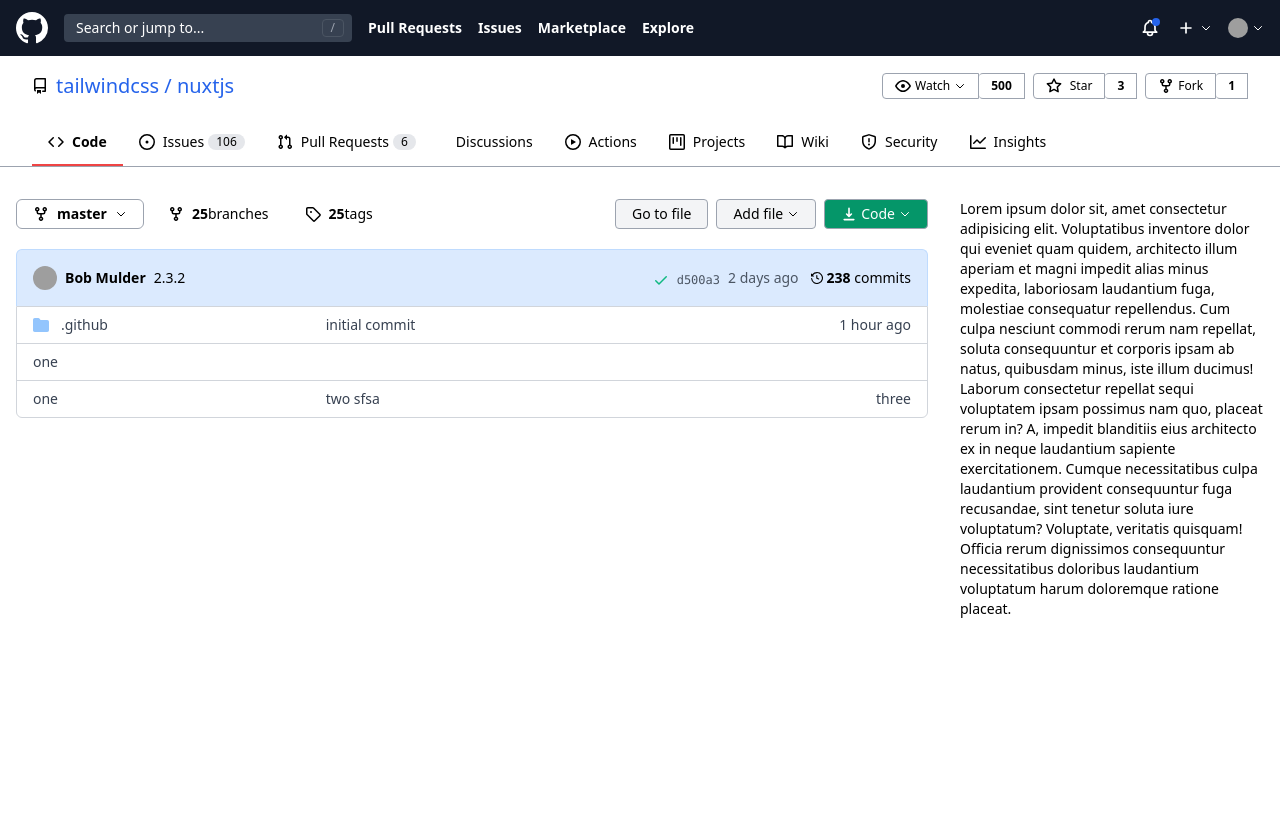
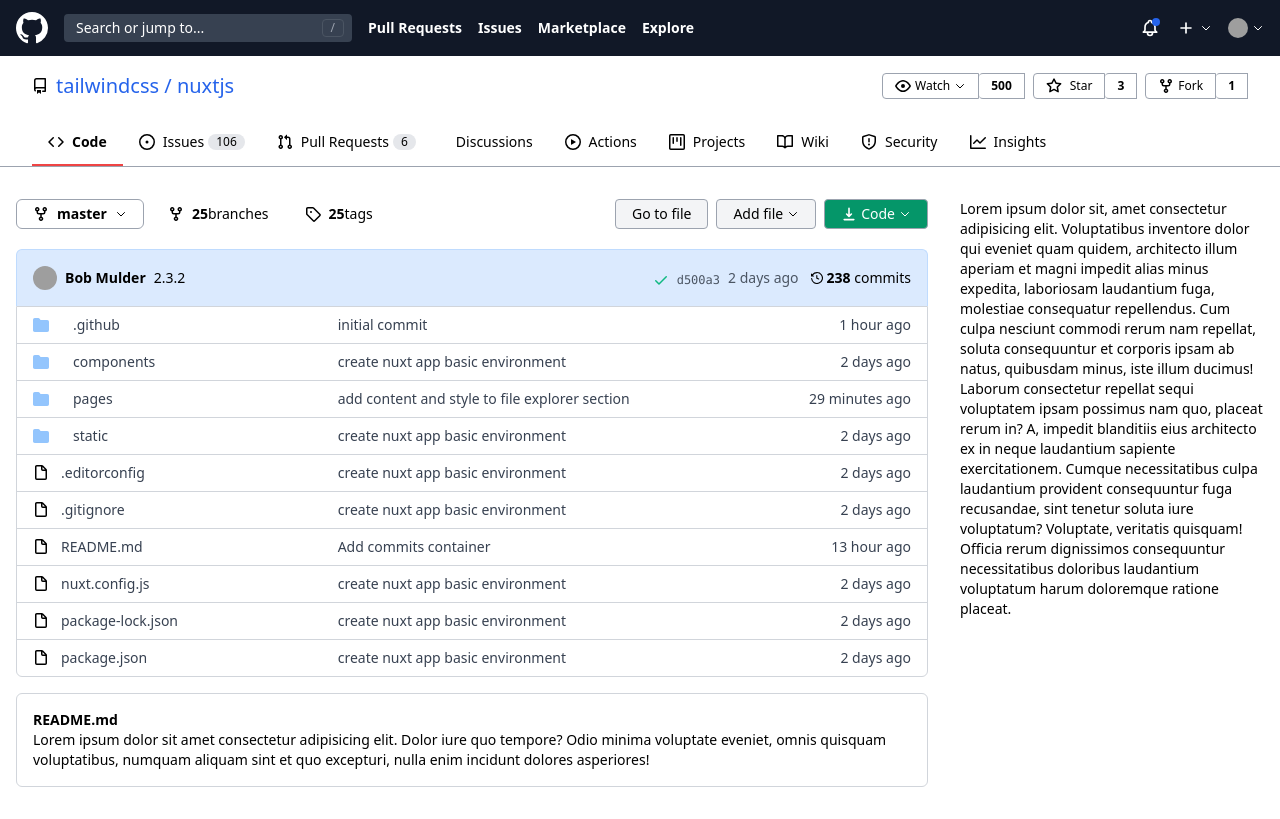
Before and after one commit to Rayan84/github-clone-tailwind, a Nuxt app: page /github in a window 1280 px wide. Built offline with nearby package versions, Linux system fonts and the light colour scheme; grey boxes are pictures that could not be loaded.

Commit message:
Correct readme section position

```diff
--- a/pages/github.vue
+++ b/pages/github.vue
@@ -217,22 +217,136 @@
               <svg aria-label="Directory" aria-hidden="true" viewBox="0 0 16 16" data-view-component="true" height="16" width="16" class="fill-current text-blue-300 mr-3">
                 <path fill-rule="evenodd" d="M1.75 1A1.75 1.75 0 000 2.75v10.5C0 14.216.784 15 1.75 15h12.5A1.75 1.75 0 0016 13.25v-8.5A1.75 1.75 0 0014.25 3h-6.5a.25.25 0 01-.2-.1l-.9-1.2c-.33-.44-.85-.7-1.4-.7h-3.5z"></path>
               </svg>
-              <a href="#">.github</a>
+              <a href="#" class="hover:underline hover:text-blue-500 ml-3">.github</a>
             </div>
-            <div class="w-6/12">initial commit</div>
+            <div class="w-6/12">
+              <a href="#" class="hover:underline hover:text-blue-500 ml-3">initial commit</a>
+              </div>
             <div class="w-2/12 text-right">1 hour ago</div>
           </div>
+
           <div class="flex justify-between px-4 py-2">
-            <div class="w-4/12">one</div>
+            <div class="w-4/12 flex items-center">
+              <svg aria-label="Directory" aria-hidden="true" viewBox="0 0 16 16" data-view-component="true" height="16" width="16" class="fill-current text-blue-300 mr-3">
+                <path fill-rule="evenodd" d="M1.75 1A1.75 1.75 0 000 2.75v10.5C0 14.216.784 15 1.75 15h12.5A1.75 1.75 0 0016 13.25v-8.5A1.75 1.75 0 0014.25 3h-6.5a.25.25 0 01-.2-.1l-.9-1.2c-.33-.44-.85-.7-1.4-.7h-3.5z"></path>
+              </svg>
+              <a href="#" class="hover:underline hover:text-blue-500 ml-3">components</a>
+            </div>
+            <div class="w-6/12">
+              <a href="#" class="hover:underline hover:text-blue-500 ml-3">create nuxt app basic environment</a>
+              </div>
+            <div class="w-2/12 text-right">2 days ago</div>
+          </div>
 
+          <div class="flex justify-between px-4 py-2">
+            <div class="w-4/12 flex items-center">
+              <svg aria-label="Directory" aria-hidden="true" viewBox="0 0 16 16" data-view-component="true" height="16" width="16" class="fill-current text-blue-300 mr-3">
+                <path fill-rule="evenodd" d="M1.75 1A1.75 1.75 0 000 2.75v10.5C0 14.216.784 15 1.75 15h12.5A1.75 1.75 0 0016 13.25v-8.5A1.75 1.75 0 0014.25 3h-6.5a.25.25 0 01-.2-.1l-.9-1.2c-.33-.44-.85-.7-1.4-.7h-3.5z"></path>
+              </svg>
+              <a href="#" class="hover:underline hover:text-blue-500 ml-3">pages</a>
+            </div>
+            <div class="w-6/12">
+              <a href="#" class="hover:underline hover:text-blue-500 ml-3">add content and style to file explorer section</a>
+              </div>
+            <div class="w-2/12 text-right">29 minutes ago</div>
           </div>
+
           <div class="flex justify-between px-4 py-2">
-            <div class="w-4/12">one</div>
-            <div class="w-6/12">two sfsa</div>
-            <div class="w-2/12 text-right">three</div>
+            <div class="w-4/12 flex items-center">
+              <svg aria-label="Directory" aria-hidden="true" viewBox="0 0 16 16" data-view-component="true" height="16" width="16" class="fill-current text-blue-300 mr-3">
+                <path fill-rule="evenodd" d="M1.75 1A1.75 1.75 0 000 2.75v10.5C0 14.216.784 15 1.75 15h12.5A1.75 1.75 0 0016 13.25v-8.5A1.75 1.75 0 0014.25 3h-6.5a.25.25 0 01-.2-.1l-.9-1.2c-.33-.44-.85-.7-1.4-.7h-3.5z"></path>
+              </svg>
+              <a href="#" class="hover:underline hover:text-blue-500 ml-3">static</a>
+            </div>
+            <div class="w-6/12">
+              <a href="#" class="hover:underline hover:text-blue-500 ml-3">create nuxt app basic environment</a>
+              </div>
+            <div class="w-2/12 text-right">2 days ago</div>
+          </div>
+
+          <div class="flex justify-between px-4 py-2">
+            <div class="w-4/12 flex items-center">
+              <svg aria-label="File" aria-hidden="true" viewBox="0 0 16 16" version="1.1" data-view-component="true" height="16" width="16" class="octicon octicon-file color-icon-tertiary">
+                <path fill-rule="evenodd" d="M3.75 1.5a.25.25 0 00-.25.25v11.5c0 .138.112.25.25.25h8.5a.25.25 0 00.25-.25V6H9.75A1.75 1.75 0 018 4.25V1.5H3.75zm5.75.56v2.19c0 .138.112.25.25.25h2.19L9.5 2.06zM2 1.75C2 .784 2.784 0 3.75 0h5.086c.464 0 .909.184 1.237.513l3.414 3.414c.329.328.513.773.513 1.237v8.086A1.75 1.75 0 0112.25 15h-8.5A1.75 1.75 0 012 13.25V1.75z"></path>
+              </svg>
+              <a href="#" class="hover:underline hover:text-blue-500 ml-3">.editorconfig</a>
+            </div>
+            <div class="w-6/12">
+              <a href="#" class="hover:underline hover:text-blue-500 ml-3">create nuxt app basic environment</a>
+              </div>
+            <div class="w-2/12 text-right">2 days ago</div>
+          </div>
+
+          <div class="flex justify-between px-4 py-2">
+            <div class="w-4/12 flex items-center">
+              <svg aria-label="File" aria-hidden="true" viewBox="0 0 16 16" version="1.1" data-view-component="true" height="16" width="16" class="octicon octicon-file color-icon-tertiary">
+                <path fill-rule="evenodd" d="M3.75 1.5a.25.25 0 00-.25.25v11.5c0 .138.112.25.25.25h8.5a.25.25 0 00.25-.25V6H9.75A1.75 1.75 0 018 4.25V1.5H3.75zm5.75.56v2.19c0 .138.112.25.25.25h2.19L9.5 2.06zM2 1.75C2 .784 2.784 0 3.75 0h5.086c.464 0 .909.184 1.237.513l3.414 3.414c.329.328.513.773.513 1.237v8.086A1.75 1.75 0 0112.25 15h-8.5A1.75 1.75 0 012 13.25V1.75z"></path>
+              </svg>
+              <a href="#" class="hover:underline hover:text-blue-500 ml-3">.gitignore</a>
+            </div>
+            <div class="w-6/12">
+              <a href="#" class="hover:underline hover:text-blue-500 ml-3">create nuxt app basic environment</a>
+              </div>
+            <div class="w-2/12 text-right">2 days ago</div>
+          </div>
+
+          <div class="flex justify-between px-4 py-2">
+            <div class="w-4/12 flex items-center">
+              <svg aria-label="File" aria-hidden="true" viewBox="0 0 16 16" version="1.1" data-view-component="true" height="16" width="16" class="octicon octicon-file color-icon-tertiary">
+                <path fill-rule="evenodd" d="M3.75 1.5a.25.25 0 00-.25.25v11.5c0 .138.112.25.25.25h8.5a.25.25 0 00.25-.25V6H9.75A1.75 1.75 0 018 4.25V1.5H3.75zm5.75.56v2.19c0 .138.112.25.25.25h2.19L9.5 2.06zM2 1.75C2 .784 2.784 0 3.75 0h5.086c.464 0 .909.184 1.237.513l3.414 3.414c.329.328.513.773.513 1.237v8.086A1.75 1.75 0 0112.25 15h-8.5A1.75 1.75 0 012 13.25V1.75z"></path>
+              </svg>
+              <a href="#" class="hover:underline hover:text-blue-500 ml-3">README.md</a>
+            </div>
+            <div class="w-6/12">
+              <a href="#" class="hover:underline hover:text-blue-500 ml-3">Add commits container</a>
+              </div>
+            <div class="w-2/12 text-right">13 hour ago</div>
+          </div>
+
+          <div class="flex justify-between px-4 py-2">
+            <div class="w-4/12 flex items-center">
+              <svg aria-label="File" aria-hidden="true" viewBox="0 0 16 16" version="1.1" data-view-component="true" height="16" width="16" class="octicon octicon-file color-icon-tertiary">
+                <path fill-rule="evenodd" d="M3.75 1.5a.25.25 0 00-.25.25v11.5c0 .138.112.25.25.25h8.5a.25.25 0 00.25-.25V6H9.75A1.75 1.75 0 018 4.25V1.5H3.75zm5.75.56v2.19c0 .138.112.25.25.25h2.19L9.5 2.06zM2 1.75C2 .784 2.784 0 3.75 0h5.086c.464 0 .909.184 1.237.513l3.414 3.414c.329.328.513.773.513 1.237v8.086A1.75 1.75 0 0112.25 15h-8.5A1.75 1.75 0 012 13.25V1.75z"></path>
+              </svg>
+              <a href="#" class="hover:underline hover:text-blue-500 ml-3">nuxt.config.js</a>
+            </div>
+            <div class="w-6/12">
+              <a href="#" class="hover:underline hover:text-blue-500 ml-3">create nuxt app basic environment</a>
+              </div>
+            <div class="w-2/12 text-right">2 days ago</div>
+          </div>
+
+          <div class="flex justify-between px-4 py-2">
+            <div class="w-4/12 flex items-center">
+              <svg aria-label="File" aria-hidden="true" viewBox="0 0 16 16" version="1.1" data-view-component="true" height="16" width="16" class="octicon octicon-file color-icon-tertiary">
+                <path fill-rule="evenodd" d="M3.75 1.5a.25.25 0 00-.25.25v11.5c0 .138.112.25.25.25h8.5a.25.25 0 00.25-.25V6H9.75A1.75 1.75 0 018 4.25V1.5H3.75zm5.75.56v2.19c0 .138.112.25.25.25h2.19L9.5 2.06zM2 1.75C2 .784 2.784 0 3.75 0h5.086c.464 0 .909.184 1.237.513l3.414 3.414c.329.328.513.773.513 1.237v8.086A1.75 1.75 0 0112.25 15h-8.5A1.75 1.75 0 012 13.25V1.75z"></path>
+              </svg>
+              <a href="#" class="hover:underline hover:text-blue-500 ml-3">package-lock.json</a>
+            </div>
+            <div class="w-6/12">
+              <a href="#" class="hover:underline hover:text-blue-500 ml-3">create nuxt app basic environment</a>
+              </div>
+            <div class="w-2/12 text-right">2 days ago</div>
+          </div>
+
+          <div class="flex justify-between px-4 py-2">
+            <div class="w-4/12 flex items-center">
+              <svg aria-label="File" aria-hidden="true" viewBox="0 0 16 16" version="1.1" data-view-component="true" height="16" width="16" class="octicon octicon-file color-icon-tertiary">
+                <path fill-rule="evenodd" d="M3.75 1.5a.25.25 0 00-.25.25v11.5c0 .138.112.25.25.25h8.5a.25.25 0 00.25-.25V6H9.75A1.75 1.75 0 018 4.25V1.5H3.75zm5.75.56v2.19c0 .138.112.25.25.25h2.19L9.5 2.06zM2 1.75C2 .784 2.784 0 3.75 0h5.086c.464 0 .909.184 1.237.513l3.414 3.414c.329.328.513.773.513 1.237v8.086A1.75 1.75 0 0112.25 15h-8.5A1.75 1.75 0 012 13.25V1.75z"></path>
+              </svg>
+              <a href="#" class="hover:underline hover:text-blue-500 ml-3">package.json</a>
+            </div>
+            <div class="w-6/12">
+              <a href="#" class="hover:underline hover:text-blue-500 ml-3">create nuxt app basic environment</a>
+              </div>
+            <div class="w-2/12 text-right">2 days ago</div>
           </div>
         </div>
-
+      <div class="readme-container rounded-md border border-gray-300 px-4 py-4 mt-4">
+        <h4 class="font-semibold">README.md</h4>
+        <div>Lorem ipsum dolor sit amet consectetur adipisicing elit. Dolor iure quo tempore? Odio minima voluptate eveniet, omnis quisquam voluptatibus, numquam aliquam sint et quo excepturi, nulla enim incidunt dolores asperiores!
+        </div>
+      </div> <!-- end of readme section -->
       </div> <!-- end of file explorer container -->
       <div class="sidebar w-1/4">
         Lorem ipsum dolor sit, amet consectetur adipisicing elit. Voluptatibus inventore dolor qui eveniet quam quidem, architecto illum aperiam et magni impedit alias minus expedita, laboriosam laudantium fuga, molestiae consequatur repellendus. Cum culpa nesciunt commodi rerum nam repellat, soluta consequuntur et corporis ipsam ab natus, quibusdam minus, iste illum ducimus! Laborum consectetur repellat sequi voluptatem ipsam possimus nam quo, placeat rerum in? A, impedit blanditiis eius architecto ex in neque laudantium sapiente exercitationem. Cumque necessitatibus culpa laudantium provident consequuntur fuga recusandae, sint tenetur soluta iure voluptatum? Voluptate, veritatis quisquam! Officia rerum dignissimos consequuntur necessitatibus doloribus laudantium voluptatum harum doloremque ratione placeat.
```
